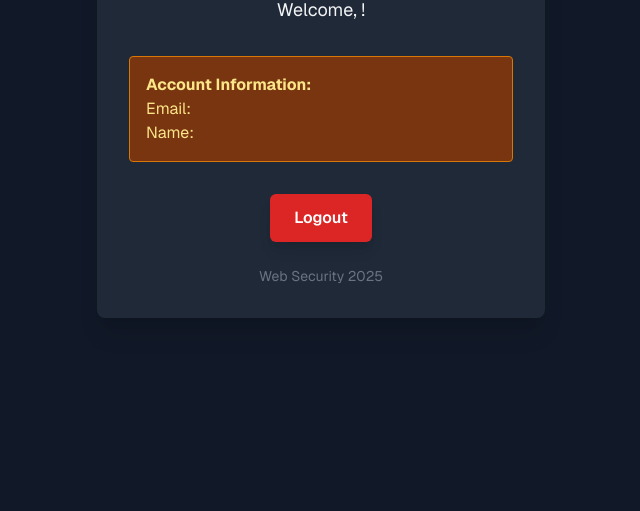
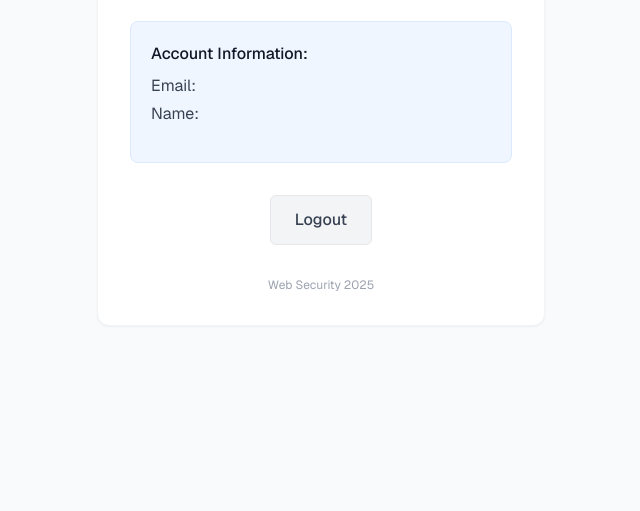
Before and after one commit to KarimBenn22/2fa, a website: page public/views/my-account.html in a window 1280 px wide. Shown: the part 289-800 px from the top of the page, without its empty margins (319-959 px from the left). Drawn offline with nearby package versions, Linux system fonts and the light colour scheme; no server answers.

Commit message:
initial my-account styling, and add ai generated logo

```diff
--- a/public/views/my-account.html
+++ b/public/views/my-account.html
@@ -4,35 +4,38 @@
     <meta charset="UTF-8" />
     <meta name="viewport" content="width=device-width, initial-scale=1.0" />
     <title>My Account - Vulnerable 2FA Lab</title>
-    <link rel="stylesheet" href="/css/tailwind.css" />
+    <link href="/css/tailwind.css" rel="stylesheet">
     <script src="/js/main.js" defer></script>
   </head>
-  <body class="bg-gray-900 text-gray-100 min-h-screen flex items-center justify-center">
+  <body class="bg-gray-50 text-gray-900 min-h-screen flex items-center justify-center">
     <div class="container mx-auto px-4 py-12">
-      <div class="bg-gray-800 shadow-xl rounded-lg p-8 max-w-md mx-auto">
-        <h1 class="text-3xl font-bold mb-6 text-center text-blue-400">My Account</h1>
-        <div class="mb-8">
-          <p class="text-lg text-center">
-            Welcome, <span id="username" class="font-bold text-blue-300"></span>!
+      <div class="bg-white shadow-sm border border-gray-100 rounded-xl p-8 max-w-md mx-auto">
+        <h1 class="text-2xl font-bold mb-2 text-center text-gray-900">My Account</h1>
+        <div class="mb-6">
+          <p class="text-lg text-center text-gray-600">
+            Welcome, <span id="username" class="font-bold text-blue-600"></span>!
           </p>
         </div>
-        <div class="p-4 bg-yellow-900 border border-yellow-600 text-yellow-200 rounded mb-8">
-          <p class="font-bold">Account Information:</p>
-          <p>
-            Email: <span id="email" class="font-bold text-blue-300"></span><br />
-            Name: <span id="name" class="font-bold text-blue-300"></span><br />
+
+        <div class="p-5 bg-blue-50 border border-blue-100 text-gray-700 rounded-lg mb-8">
+          <p class="font-medium text-gray-900 mb-2">Account Information:</p>
+          <p class="space-y-1">
+            <span class="block">Email: <span id="email" class="font-medium text-blue-600"></span></span>
+            <span class="block">Name: <span id="name" class="font-medium text-blue-600"></span></span>
           </p>
-          <div class="target"></div>
+          <div class="target mt-4"></div>
         </div>
+
         <div class="flex justify-center">
           <a
             href="/logout"
-            class="py-3 px-6 bg-red-600 text-white font-semibold rounded-md shadow-lg hover:bg-red-700 transition duration-300 ease-in-out focus:outline-none focus:ring-2 focus:ring-red-500 focus:ring-opacity-75"
+            class="py-3 px-6 bg-gray-100 text-gray-700 font-medium rounded-md border border-gray-200 hover:bg-gray-200 transition duration-200 ease-in-out focus:outline-none focus:ring-2 focus:ring-gray-500 focus:ring-offset-2"
           >
             Logout
           </a>
         </div>
-        <p class="text-center text-gray-500 text-sm mt-6">Web Security 2025</p>
+
+        <p class="text-center text-gray-400 text-xs mt-8">Web Security 2025</p>
       </div>
     </div>
     <script>
@@ -43,14 +46,14 @@
           });
           const data = await response.json();
           const { username, email, name } = data.username;
-          document.getElementById('username').textContent = username || 'target';
-          document.getElementById('email').textContent = email || 'target';
-          document.getElementById('name').textContent = name || 'target';
+          document.getElementById('username').textContent = username || 'User';
+          document.getElementById('email').textContent = email || 'user@example.com';
+          document.getElementById('name').textContent = name || 'User';
 
           if (username.toLowerCase() === 'sam') {
             const successElement = document.createElement('div');
             successElement.className =
-              'mt-6 p-4 bg-green-900 border border-green-600 text-green-200 rounded';
+              'mt-4 p-4 bg-green-50 border border-green-200 text-green-700 rounded-md';
             successElement.textContent =
               'Congratulations! You have successfully exploited the vulnerable 2FA implementation!';
             document.querySelector('.target').appendChild(successElement);
```
Also changed, not shown: public/css/logo.png (added).
